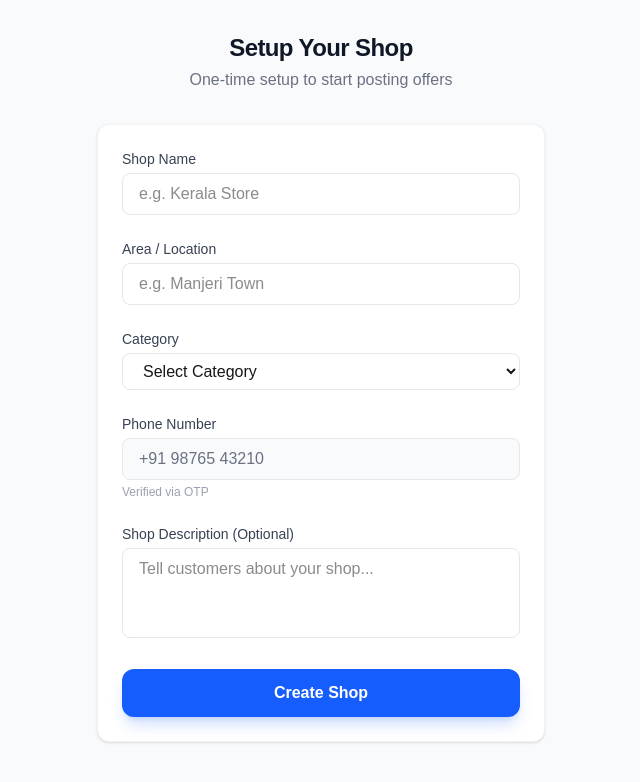
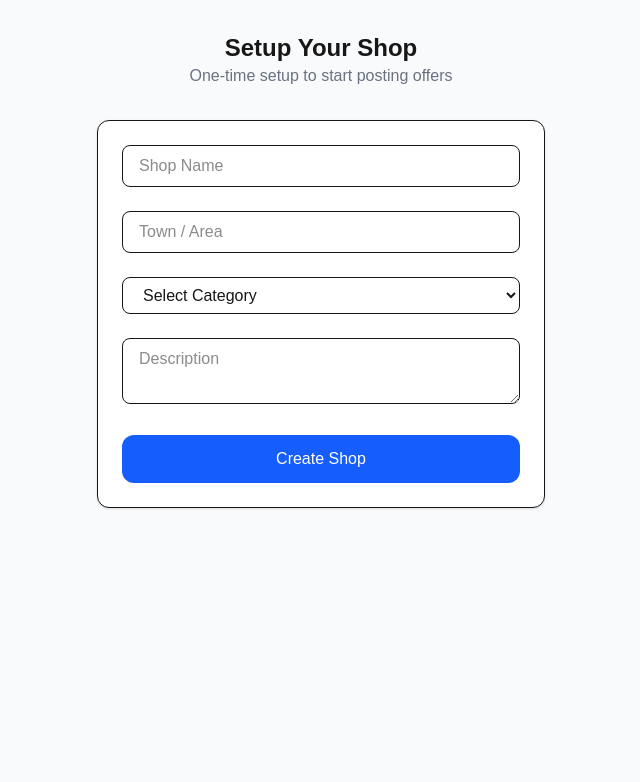
Before and after one commit to arshad-ad/FlashTown, a Next.js app in the folder flashtown-frontend/: page /shop/setup in a window 1280 px wide. Shown: the top 782 px of the page, without its empty margins (319-959 px from the left). Built offline with nearby package versions, Linux system fonts and the light colour scheme; no server answers.

Commit message:
feat: Add shop setup page with form submission and a utility function for creating offers.

```diff
--- a/flashtown-frontend/app/shop/setup/page.tsx
+++ b/flashtown-frontend/app/shop/setup/page.tsx
@@ -1,104 +1,90 @@
+"use client";
 
-import React from 'react';
-import Link from 'next/link';
+import { useState } from "react";
+import { useRouter } from "next/navigation";
+import { createSupabaseClient } from "@/lib/supabase/client";
 
 export default function ShopSetupPage() {
+  const supabase = createSupabaseClient();
+  const router = useRouter();
+
+  const [name, setName] = useState("");
+  const [town, setTown] = useState("");
+  const [category, setCategory] = useState("");
+  const [description, setDescription] = useState("");
+
+  async function handleSubmit(e: any) {
+    e.preventDefault();
+
+    const { error } = await supabase.from("shops").insert({
+      name,
+      slug: name.toLowerCase().replace(/\s+/g, "-"),
+      town,
+      category,
+      description,
+      verified: true,
+    });
+
+    if (error) {
+      alert("Error creating shop");
+      console.error(error);
+      return;
+    }
+
+    router.push("/shop");
+  }
+
   return (
     <div className="min-h-screen bg-gray-50 py-8 px-4">
       <div className="max-w-md mx-auto">
-                {/* Header */}
+
         <header className="mb-8 text-center">
-                    <h1 className="text-2xl font-bold text-gray-900 tracking-tight">
-                        Setup Your Shop
-                    </h1>
-                    <p className="text-gray-500 mt-1">
-                        One-time setup to start posting offers
-                    </p>
+          <h1 className="text-2xl font-bold">Setup Your Shop</h1>
+          <p className="text-gray-500">One-time setup to start posting offers</p>
         </header>
 
-                {/* Setup Form */}
-                <div className="bg-white p-6 rounded-xl shadow-sm border border-gray-100 space-y-6">
+        <form
+          onSubmit={handleSubmit}
+          className="bg-white p-6 rounded-xl shadow-sm border space-y-6"
+        >
 
-                    {/* Shop Name */}
-                    <div>
-                        <label htmlFor="shopName" className="block text-sm font-medium text-gray-700 mb-1">
-                            Shop Name
-                        </label>
           <input
-                            type="text"
-                            id="shopName"
-                            className="w-full px-4 py-2 rounded-lg border border-gray-200 focus:border-blue-500 focus:ring-2 focus:ring-blue-100 outline-none transition-all"
-                            placeholder="e.g. Kerala Store"
+            placeholder="Shop Name"
+            value={name}
+            onChange={(e) => setName(e.target.value)}
+            className="w-full px-4 py-2 border rounded-lg"
           />
-                    </div>
 
-                    {/* Area / Location */}
-                    <div>
-                        <label htmlFor="area" className="block text-sm font-medium text-gray-700 mb-1">
-                            Area / Location
-                        </label>
           <input
-                            type="text"
-                            id="area"
-                            className="w-full px-4 py-2 rounded-lg border border-gray-200 focus:border-blue-500 focus:ring-2 focus:ring-blue-100 outline-none transition-all"
-                            placeholder="e.g. Manjeri Town"
+            placeholder="Town / Area"
+            value={town}
+            onChange={(e) => setTown(e.target.value)}
+            className="w-full px-4 py-2 border rounded-lg"
           />
-                    </div>
 
-                    {/* Category */}
-                    <div>
-                        <label htmlFor="category" className="block text-sm font-medium text-gray-700 mb-1">
-                            Category
-                        </label>
           <select
-                            id="category"
-                            className="w-full px-4 py-2 rounded-lg border border-gray-200 bg-white focus:border-blue-500 focus:ring-2 focus:ring-blue-100 outline-none transition-all"
+            value={category}
+            onChange={(e) => setCategory(e.target.value)}
+            className="w-full px-4 py-2 border rounded-lg"
           >
             <option value="">Select Category</option>
-                            <option value="fashion">Fashion & Clothing</option>
-                            <option value="electronics">Electronics</option>
-                            <option value="grocery">Grocery & Supermarket</option>
-                            <option value="food">Restaurant & Cafe</option>
-                            <option value="other">Other</option>
+            <option value="Clothing">Fashion & Clothing</option>
+            <option value="Electronics">Electronics</option>
+            <option value="Grocery">Grocery</option>
           </select>
-                    </div>
 
-                    {/* Phone (Read Only Mock) */}
-                    <div>
-                        <label htmlFor="phone" className="block text-sm font-medium text-gray-700 mb-1">
-                            Phone Number
-                        </label>
-                        <input
-                            type="tel"
-                            id="phone"
-                            value="+91 98765 43210"
-                            readOnly
-                            className="w-full px-4 py-2 rounded-lg border border-gray-200 bg-gray-50 text-gray-500 cursor-not-allowed"
+          <textarea
+            placeholder="Description"
+            value={description}
+            onChange={(e) => setDescription(e.target.value)}
+            className="w-full px-4 py-2 border rounded-lg"
           />
-                        <p className="text-xs text-gray-400 mt-1">Verified via OTP</p>
-                    </div>
 
-                    {/* Description */}
-                    <div>
-                        <label htmlFor="description" className="block text-sm font-medium text-gray-700 mb-1">
-                            Shop Description (Optional)
-                        </label>
-                        <textarea
-                            id="description"
-                            rows={3}
-                            className="w-full px-4 py-2 rounded-lg border border-gray-200 focus:border-blue-500 focus:ring-2 focus:ring-blue-100 outline-none transition-all resize-none"
-                            placeholder="Tell customers about your shop..."
-                        />
-                    </div>
+          <button className="w-full bg-blue-600 text-white py-3 rounded-xl">
+            Create Shop
+          </button>
 
-                    {/* Submit Button */}
-                    <Link
-                        href="/shop"
-                        className="block w-full bg-blue-600 hover:bg-blue-700 text-white font-bold py-3 px-6 rounded-xl shadow-lg shadow-blue-600/20 transition-all transform hover:scale-[1.02] active:scale-[0.98] text-center"
-                    >
-                        Create Shop
-                    </Link>
-                </div>
+        </form>
       </div>
     </div>
   );
--- a/flashtown-frontend/lib/admin/createOffer.ts
+++ b/flashtown-frontend/lib/admin/createOffer.ts
@@ -1,13 +1,16 @@
-import { supabase } from '@/lib/supabase/client'
+import { createSupabaseClient } from '@/lib/supabase/client'
 import { Database } from '@/app/types/database.types'
 
 type OfferInsert = Database['public']['Tables']['offers']['Insert']
 
 /**
  * Creates a new offer for a specific shop.
- * This is an admin-only function intended for backend usage.
+ * Intended for backend/admin usage.
  */
 export async function createOffer(offerData: OfferInsert) {
+
+  const supabase = createSupabaseClient();
+
   const { data, error } = await supabase
     .from('offers')
     .insert(offerData)
```
Lines whose indentation alone changed are shown as unchanged.
